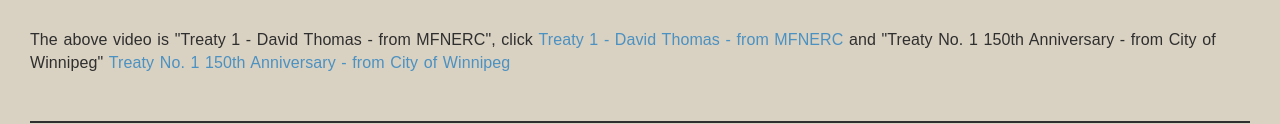
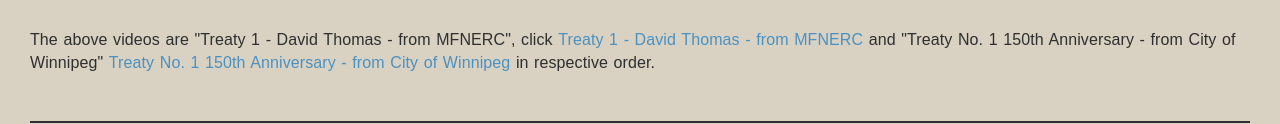
Before and after one commit to NitroBeast76/Web-Project-3--Brian-Nwaeleme, a plain HTML site: page dissection.html in a window 1280 px wide. Shown: the part 4535-4659 px from the top of the page. Drawn offline with Linux system fonts and the light colour scheme.

Commit message:
Update 2023-10-05 12:34:56 +0000

```diff
--- a/dissection.html
+++ b/dissection.html
@@ -288,7 +288,7 @@
             referrerpolicy="strict-origin-when-cross-origin"
             allowfullscreen>
         </iframe>
-        <p>The above video is "Treaty 1 - David Thomas - from MFNERC", click <a href="https://www.youtube.com/watch?v=cKeOG9DLqTQ&t=71s"> Treaty 1 - David Thomas - from MFNERC </a> and "Treaty No. 1 150th Anniversary - from City of Winnipeg" <a href="https://www.youtube.com/watch?v=ZY53Ijkrbxs"> Treaty No. 1 150th Anniversary - from City of Winnipeg </a></p>
+        <p>The above videos are "Treaty 1 - David Thomas - from MFNERC", click <a href="https://www.youtube.com/watch?v=cKeOG9DLqTQ&t=71s"> Treaty 1 - David Thomas - from MFNERC </a> and "Treaty No. 1 150th Anniversary - from City of Winnipeg" <a href="https://www.youtube.com/watch?v=ZY53Ijkrbxs"> Treaty No. 1 150th Anniversary - from City of Winnipeg </a> in respective order.</p>
         </div>
         <br>
         <hr>
```
